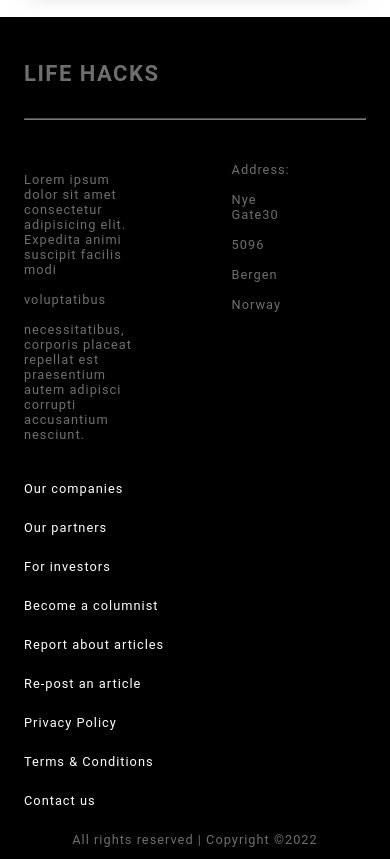
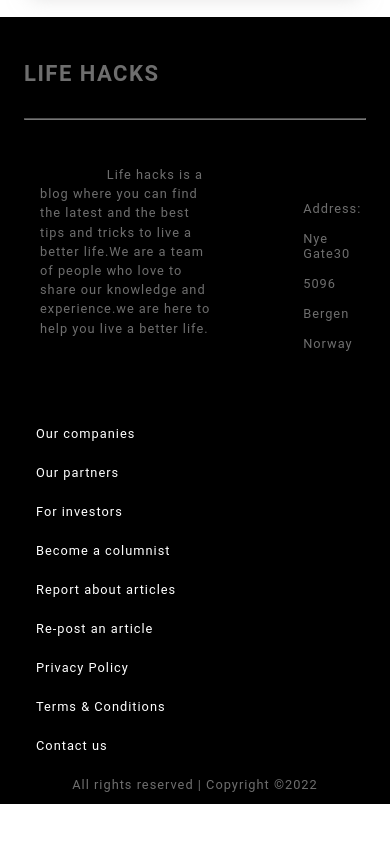
Before and after one commit to gitAji/Exam-Project, a plain HTML site: page index.html in a window 390 px wide. Shown: the part 1540-2399 px from the top of the page. After the commit the page ends 2344 px from the top, so only its background shows below. Drawn offline with Linux system fonts and the light colour scheme; no server answers.

Commit message:
about-text

```diff
--- a/css/style.css
+++ b/css/style.css
@@ -718,30 +718,34 @@ footer p {
 .footer-about {
     display: flex;
     justify-content: space-between;
+    align-items: center;
+    margin: 12px;
 }
 
 .about-text {
-    display: flex;
+    width: 70%;
+
 }
 
 .about-text p {
-    padding: 0px;
-    margin-top: 20px;
-    width: 60%;
+    padding: 12px;
     text-align: left;
+    margin-left: 2px;
+    line-height: 1.5;
+    text-align: left;
+
 }
 
 .address {
-    display: flex;
+    width: 30%;
+
 }
 
 .address p {
-    display: flex;
-    width: 40%;
-    padding: 0px;
-    margin-left: 12px;
-    margin: 0px;
+    padding: 12px;
+
     text-align: left;
+    margin-left: 50px;
 }
 
 
@@ -1037,7 +1041,8 @@ footer p {
     font-size: 1.5rem;
 }
 
-.contact-form input[type="text"],[type="email"] {
+.contact-form input[type="text"],
+[type="email"] {
     width: 100%;
     height: 40px;
     border-radius: 10px;
@@ -1049,7 +1054,8 @@ footer p {
     letter-spacing: 1px;
 }
 
-.contact-form input[type="text"],[type="email"]::placeholder {
+.contact-form input[type="text"],
+[type="email"]::placeholder {
     font-size: 12px;
     color: var(--light-color);
 }
@@ -1198,6 +1204,7 @@ footer p {
         justify-content: space-evenly;
 
     }
+
     .connect-us-icons {
 
         display: flex;
@@ -1228,28 +1235,23 @@ footer p {
 
     .footer-about {
         flex-wrap: wrap;
-        justify-content: space-evenly;
+        justify-content: space-around;
 
     }
 
     .about-text {
-
-        padding: 0px 12px;
-        margin-top: 20px;
+        padding: 2px 2px;
         width: 60%;
     }
 
     .address {
-
+        padding: 2px 12px;
         width: 40%;
-        padding: 0px;
-
-        margin: 0px;
         text-align: left;
     }
 
     .links a {
-        padding: 12px 0px;
+        padding: 12px 12px;
     }
 
     .footer-content {
--- a/index.html
+++ b/index.html
@@ -167,9 +167,9 @@
     <hr>
     <div class="footer-about">
         <div class="about-text">
-            <p>Lorem ipsum dolor sit amet consectetur adipisicing elit. Expedita animi suscipit facilis modi
-                voluptatibus
-                necessitatibus, corporis placeat repellat est praesentium autem adipisci corrupti accusantium nesciunt.
+            <p>
+                Life hacks is a blog where you can find the latest and the best tips and tricks to live a better life.We are a team of people who love to share our knowledge and experience.we are here to help you live a better life.
+
             </p>
         </div>
         <div class="address">
```
